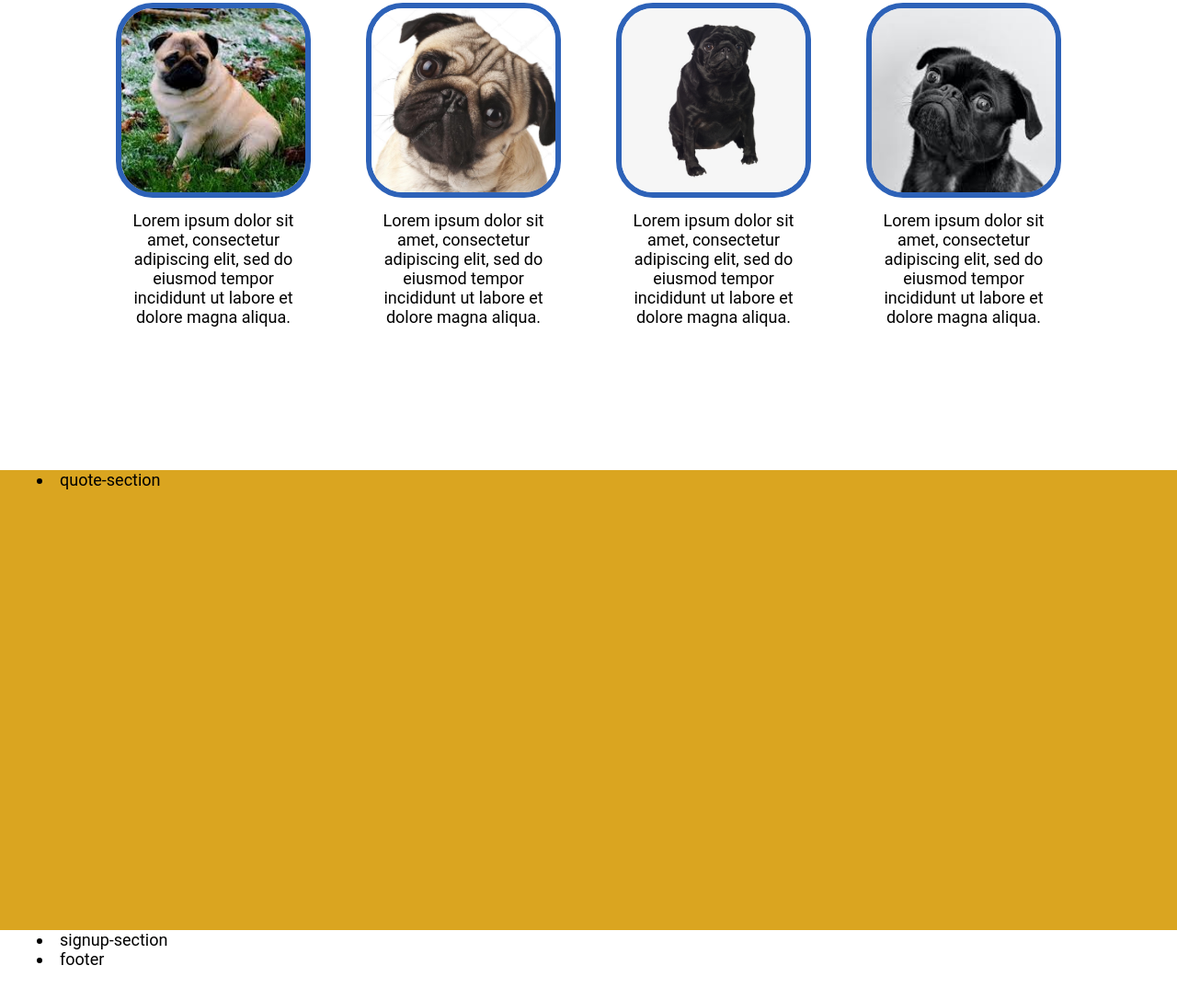
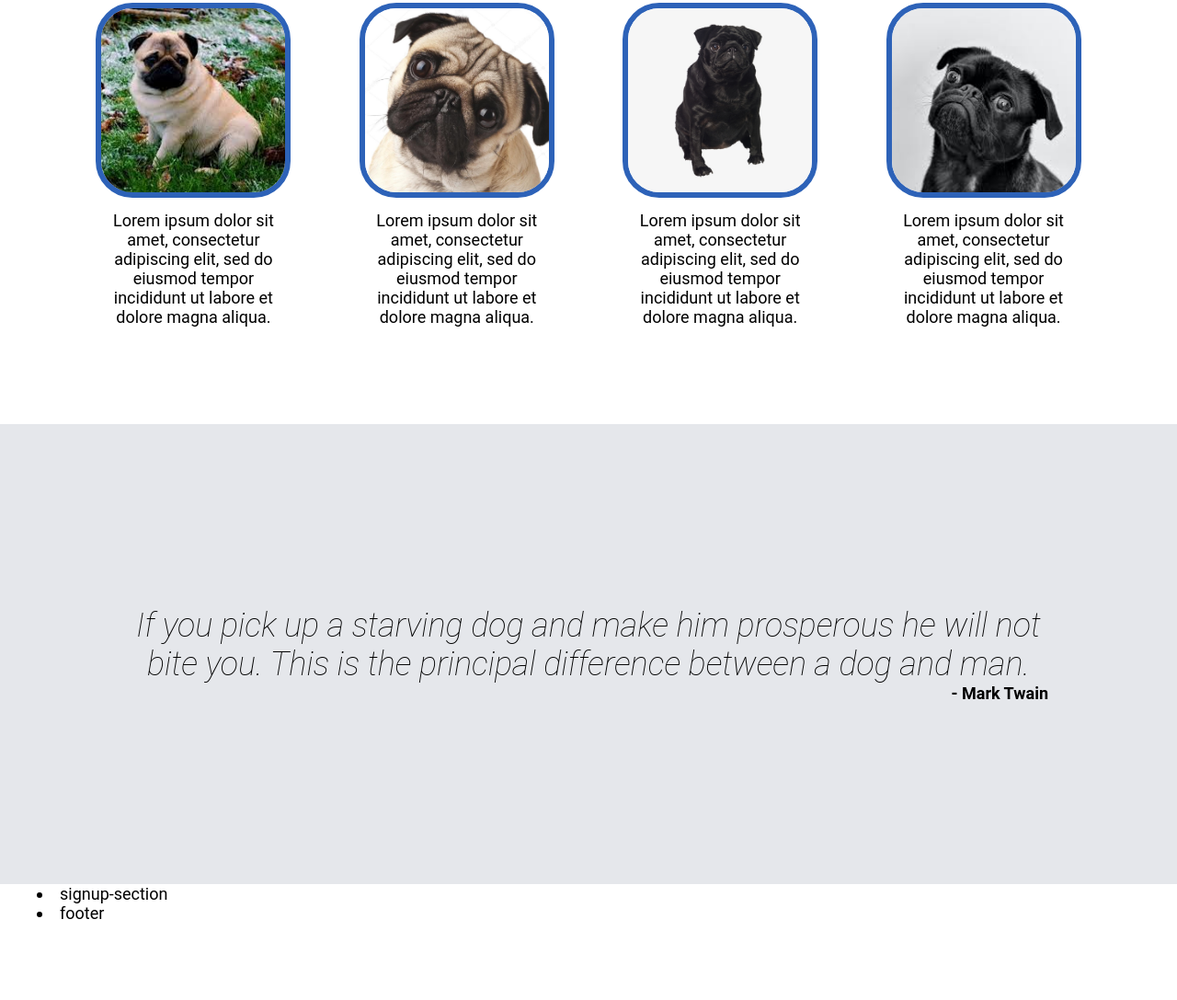
Before and after one commit to aarcThom/odin--landing-page, a plain HTML site: page landing-page.html in a window 1280 px wide. Shown: the part 639-1726 px from the top of the page at 92% size. Drawn offline with Linux system fonts and the light colour scheme.

Commit message:
Finish inspirational quote section

```diff
--- a/landing-page.html
+++ b/landing-page.html
@@ -23,7 +23,7 @@
                 <div class="welcome-message">
                     <p id="welcome-header">Introducing pugs Gary and Frankie</p>
                     <p id="welcome-paragraph">Two cute pug puppies! One pug's name is Gary and one Pug's name is Frankie. Both pugs enjoy going for walks and playing fetch. Both pugs are 4 months old. Gary is able to roll over while Frankie enjoys sitting on command.</p>
-                    <button class = "blue-button" type="button">Sign Up</button>
+                    <a href=""><button class = "blue-button" type="button">Sign Up</button></a>
 
                 </div>
                 <img src="./img/pugs.jpg" alt="A cute dog." class="welcome-image">
@@ -64,7 +64,8 @@
     <div class="main-sections quote-section">
         <div class="hor-container">
             <div class="big-quote">
-                <li>quote-section</li>
+                <p class="inspo-quote">If you pick up a starving dog and make him prosperous he will not bite you. This is the principal difference between a dog and man.</p>
+                <p class="quote-attr"> - Mark Twain</p>
             </div>
             <div class="quote-author">
 
--- a/style.css
+++ b/style.css
@@ -2,7 +2,7 @@
     --hor-pad: 40px;
 }
 
-@import url('https://fonts.googleapis.com/css2?family=Roboto:ital,wght@0,300;0,400;0,700;1,300&display=swap');
+@import url('https://fonts.googleapis.com/css2?family=Roboto:ital,wght@0,100;0,300;0,400;0,700;1,300&display=swap');
 
 * {
     font-family: 'Roboto', sans-serif;
@@ -101,6 +101,7 @@ a {
 
 .blue-button:hover {
     background-color: #2d62b8;
+    cursor:pointer;
 }
 
 .welcome-image {
@@ -121,9 +122,9 @@ a {
 .picture-boxes {
     display: flex;
     margin: var(--hor-pad);
-    justify-content: center;
-    gap: 60px;
+    justify-content: space-evenly;
     flex-wrap: wrap;
+    gap: 50px;
 }
 
 .pic-box {
@@ -146,6 +147,22 @@ a {
 }
 
 .quote-section {
-    margin-top: 100px;
-    background-color: goldenrod;
+    display: flex;
+    margin-top: 50px;
+    background-color: #e5e7eb;
 }
+
+.inspo-quote {
+    font-size: 36px;
+    font-style: italic;
+    font-weight: 100;
+    margin-left: 100px;
+    margin-right: 100px;
+    text-align: center;
+}
+
+.quote-attr {
+    text-align: right;
+    margin-right: 100px;
+    font-weight: 700;
+}
```
